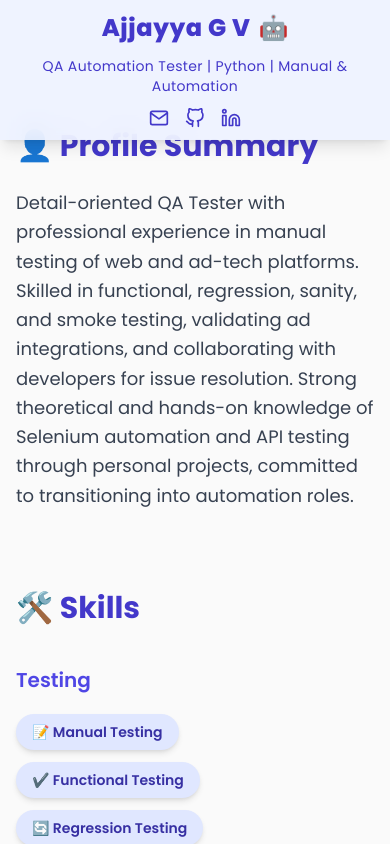
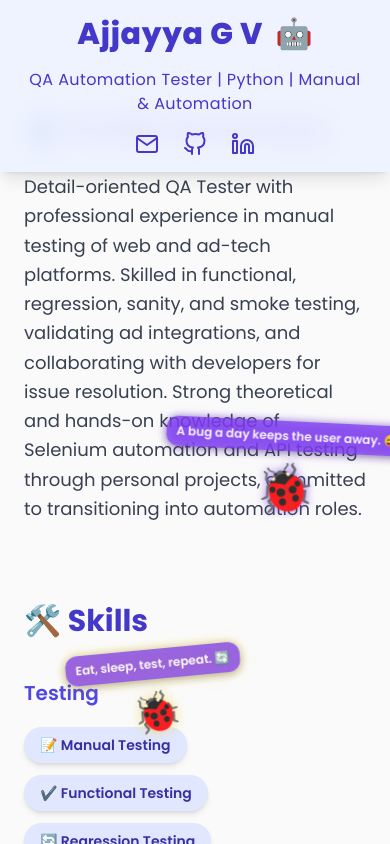
Before and after one commit to iamajjayya/portofolio, a React (Create React App) app: page / in a window 390 px wide. Shown: the top 844 px of the page. Built offline with nearby package versions, Linux system fonts and the light colour scheme.

Commit message:
initial commit

```diff
--- a/src/App.js
+++ b/src/App.js
@@ -108,6 +108,158 @@ const experience = [
   },
 ];
 
+const bugQuotes = [
+  "Keep calm and test on! 🐞",
+  "Bug found? Celebrate! 🎉",
+  "Automate all the things! 🤖",
+  "A bug a day keeps the user away. 😜",
+  "Good testers find bugs, great testers break code! 💥",
+  "Test early, test often! 🧪",
+  "If it ain't tested, it ain't right! ✔️",
+  "Keep your bugs close and your tests closer. 🔍",
+  "Debugging: where the fun begins! 🛠️",
+  "Code hard, test harder! 💪",
+  "Eat, sleep, test, repeat. 🔄",
+  "Happy testing, happy coding! 😊",
+  "Finding bugs faster than you can say 'QA'! 🐞",
+  "Don't fear the bug, own it! 👊",
+  "Every bug is a new adventure! 🚀",
+  "Test it like you own it! 🏆",
+  "Quality is not an act, it's a habit. 🧘",
+  "Make bugs afraid of you! 😈",
+  "Break it till you make it! 🛠️",
+  "Bug-free is the way to be! ✨",
+  "Trust but verify! 🔎",
+  "Better a bug in the test than in production! 🔥",
+  "Testers: The unsung heroes. 🦸",
+  "Turn bugs into features! 😉",
+  "May your tests be swift and your bugs be tiny! ⚡",
+];
+
+function useRandomQuote(quotes) {
+  const [quote, setQuote] = useState(
+    quotes[Math.floor(Math.random() * quotes.length)]
+  );
+
+  useEffect(() => {
+    let timeoutId;
+
+    function scheduleNext() {
+      const nextIn = Math.random() * 5000 + 15000;
+      timeoutId = setTimeout(() => {
+        setQuote(quotes[Math.floor(Math.random() * quotes.length)]);
+        scheduleNext();
+      }, nextIn);
+    }
+
+    scheduleNext();
+
+    return () => clearTimeout(timeoutId);
+  }, [quotes]);
+
+  return quote;
+}
+
+function Bug({ size = 60, variant = 1 }) {
+  const quote = useRandomQuote(bugQuotes);
+
+  const [pos, setPos] = useState({
+    x: Math.random() * (window.innerWidth - size),
+    y: Math.random() * (window.innerHeight - size),
+  });
+
+  useEffect(() => {
+    let animationFrameId;
+    let direction = { x: 1, y: 1 };
+    let speed = 0.2 + Math.random() * 0.2;
+
+    function move() {
+      setPos((prev) => {
+        let nextX = prev.x + direction.x * speed;
+        let nextY = prev.y + direction.y * speed;
+
+        if (nextX < 0 || nextX > window.innerWidth - size) direction.x *= -1;
+        if (nextY < 0 || nextY > window.innerHeight - size) direction.y *= -1;
+
+        return {
+          x: Math.min(Math.max(nextX, 0), window.innerWidth - size),
+          y: Math.min(Math.max(nextY, 0), window.innerHeight - size),
+        };
+      });
+
+      animationFrameId = requestAnimationFrame(move);
+    }
+
+    animationFrameId = requestAnimationFrame(move);
+    return () => cancelAnimationFrame(animationFrameId);
+  }, [size]);
+
+  const styleBase = {
+    position: "fixed",
+    top: pos.y,
+    left: pos.x,
+    width: size,
+    height: size,
+    fontSize: size * 0.8,
+    cursor: "default",
+    userSelect: "none",
+    zIndex: 9999,
+    display: "flex",
+    alignItems: "center",
+    justifyContent: "center",
+    pointerEvents: "auto",
+    color: variant === 1 ? "#7c3aed" : "#facc15",
+    filter:
+      variant === 1
+        ? "drop-shadow(0 0 4px #7c3aedaa)"
+        : "drop-shadow(0 0 6px #facc1588)",
+    transformOrigin: "center",
+    animation: variant === 1 ? "bugRotate1 6s linear infinite" : "bugRotate2 8s linear infinite reverse",
+  };
+
+  return (
+    <>
+      <style>{`
+        @keyframes bugRotate1 {
+          0% { transform: rotate(0deg); }
+          50% { transform: rotate(15deg); }
+          100% { transform: rotate(0deg); }
+        }
+        @keyframes bugRotate2 {
+          0% { transform: rotate(0deg); }
+          50% { transform: rotate(-15deg); }
+          100% { transform: rotate(0deg); }
+        }
+      `}</style>
+      <div style={styleBase} title={quote} aria-label={quote} role="img" aria-live="polite">
+        🐞
+        <div
+          style={{
+            position: "absolute",
+            bottom: `calc(100% + 8px)`,
+            left: "50%",
+            transform: "translateX(-50%)",
+            background: "rgba(124, 58, 237, 0.85)",
+            color: "white",
+            padding: "6px 10px",
+            borderRadius: "12px",
+            fontSize: 12,
+            whiteSpace: "nowrap",
+            pointerEvents: "none",
+            userSelect: "none",
+            boxShadow: "0 2px 8px rgba(0,0,0,0.3)",
+            opacity: 0.9,
+            fontWeight: "600",
+            zIndex: 10000,
+          }}
+        >
+          {quote}
+        </div>
+      </div>
+    </>
+  );
+}
+
 function AnimatedSection({ children }) {
   const [ref, inView] = useInView({ triggerOnce: true, threshold: 0.15 });
   return (
@@ -136,20 +288,18 @@ export default function Portfolio() {
 
   return (
     <>
-      {/* HEADER */}
       <header className="fixed top-0 left-0 right-0 bg-indigo-50/90 backdrop-blur-md shadow-lg z-50">
-        <div className="max-w-7xl mx-auto flex flex-col md:flex-row items-center justify-between
-                        px-4 py-3 md:px-6 md:py-4 gap-3 md:gap-0">
-          <div className="flex items-center gap-2 md:gap-3 select-none cursor-default">
+        <div className="max-w-7xl mx-auto flex flex-col md:flex-row items-center justify-between px-6 py-4 gap-4 md:gap-0">
+          <div className="flex items-center gap-3 select-none cursor-default">
             <motion.h1
-              className="text-indigo-700 text-2xl md:text-3xl font-extrabold tracking-wide"
+              className="text-indigo-700 text-3xl font-extrabold tracking-wide"
               whileHover={{ scale: 1.1, rotate: [0, 10, -10, 0] }}
               transition={{ duration: 1 }}
             >
               Ajjayya G V
             </motion.h1>
             <motion.span
-              className="text-2xl md:text-3xl"
+              className="text-3xl"
               role="img"
               aria-label="waving robot"
               title="Hello! 👋"
@@ -159,10 +309,10 @@ export default function Portfolio() {
               🤖
             </motion.span>
           </div>
-          <p className="text-indigo-700 text-sm md:text-base font-medium tracking-wide text-center md:text-left">
+          <p className="text-indigo-700 font-medium tracking-wide md:ml-6 text-center md:text-left">
             QA Automation Tester | Python | Manual & Automation
           </p>
-          <div className="flex items-center gap-4 md:gap-6 text-indigo-700 text-xl md:text-2xl justify-center md:justify-start">
+          <div className="flex items-center gap-6 text-indigo-700 text-2xl justify-center md:justify-start">
             {contactLinks.map(({ icon, href, label }) => (
               <motion.a
                 key={label}
@@ -178,16 +328,15 @@ export default function Portfolio() {
                 {icon}
               </motion.a>
             ))}
+
           </div>
         </div>
       </header>
 
-      {/* MAIN CONTENT */}
-      <main className="pt-32 md:pt-28 pb-16 max-w-6xl mx-auto px-4 md:px-12">
-        {/* Profile Summary */}
+      <main className="pt-28 pb-16 max-w-6xl mx-auto px-6 md:px-12">
         <AnimatedSection>
           <motion.h2
-            className="text-indigo-700 text-3xl font-bold mb-6 flex items-center gap-3"
+            className="text-indigo-700 text-3xl font-bold mb-6 flex items-center gap-3 select-none cursor-default"
             whileHover={{ scale: 1.1, rotate: [0, 15, -15, 0] }}
             transition={{ duration: 0.8 }}
           >
@@ -201,10 +350,9 @@ export default function Portfolio() {
           </p>
         </AnimatedSection>
 
-        {/* Skills */}
         <AnimatedSection>
           <motion.h2
-            className="text-indigo-700 text-3xl font-bold mb-10 flex items-center gap-3"
+            className="text-indigo-700 text-3xl font-bold mb-10 flex items-center gap-3 select-none cursor-default"
             whileHover={{ scale: 1.1, rotate: [0, 15, -15, 0] }}
             transition={{ duration: 0.8 }}
           >
@@ -224,7 +372,7 @@ export default function Portfolio() {
                         color: "#7c3aed",
                         textShadow: "0 0 8px #7c3aed",
                       }}
-                      whileTap={{ scale: 0.9 }}
+                      whileTap={{ scale: 0.9, rotate: 0 }}
                       className="bg-indigo-100 text-indigo-800 px-4 py-2 rounded-full text-sm font-semibold cursor-pointer select-none shadow-md transition-colors duration-300"
                     >
                       {skill}
@@ -236,10 +384,9 @@ export default function Portfolio() {
           </div>
         </AnimatedSection>
 
-        {/* Experience */}
         <AnimatedSection>
           <motion.h2
-            className="text-indigo-700 text-3xl font-bold mb-10 flex items-center gap-3"
+            className="text-indigo-700 text-3xl font-bold mb-10 flex items-center gap-3 select-none cursor-default"
             whileHover={{ scale: 1.1, rotate: [0, 15, -15, 0] }}
             transition={{ duration: 0.8 }}
           >
@@ -269,10 +416,9 @@ export default function Portfolio() {
           </div>
         </AnimatedSection>
 
-        {/* Projects */}
         <AnimatedSection>
           <motion.h2
-            className="text-indigo-700 text-3xl font-bold mb-12 flex items-center gap-3"
+            className="text-indigo-700 text-3xl font-bold mb-12 flex items-center gap-3 select-none cursor-default"
             whileHover={{ scale: 1.1, rotate: [0, 15, -15, 0] }}
             transition={{ duration: 0.8 }}
           >
@@ -335,7 +481,6 @@ export default function Portfolio() {
         </AnimatedSection>
       </main>
 
-      {/* Scroll to top */}
       <AnimatePresence>
         {showScrollTop && (
           <motion.button
@@ -353,9 +498,11 @@ export default function Portfolio() {
         )}
       </AnimatePresence>
 
-      {/* Footer */}
+      <Bug size={60} variant={1} />
+      <Bug size={50} variant={2} />
+
       <footer className="mt-16 py-8 bg-indigo-50 text-indigo-700 text-center font-semibold tracking-wide select-none">
-        Made with ❤️ by Ajjayya G V — Keep calm and test on!
+        Made with ❤️ and a little bit of 🐞 magic by Ajjayya G V — Keep calm and test on!
       </footer>
 
       <style>{`
```
